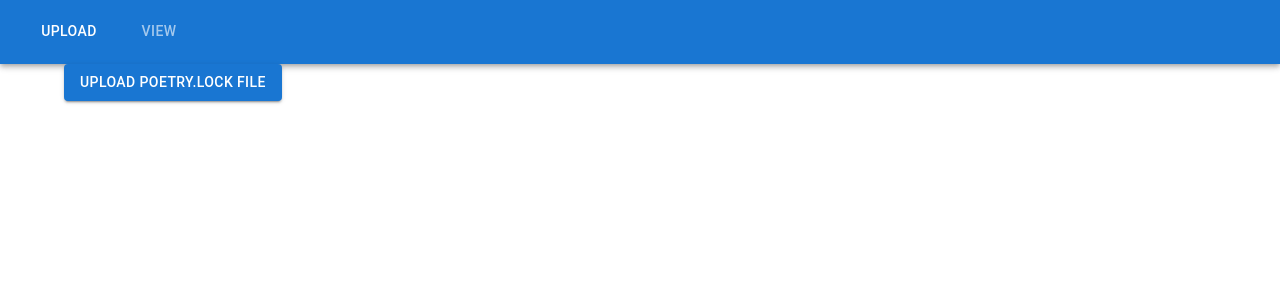
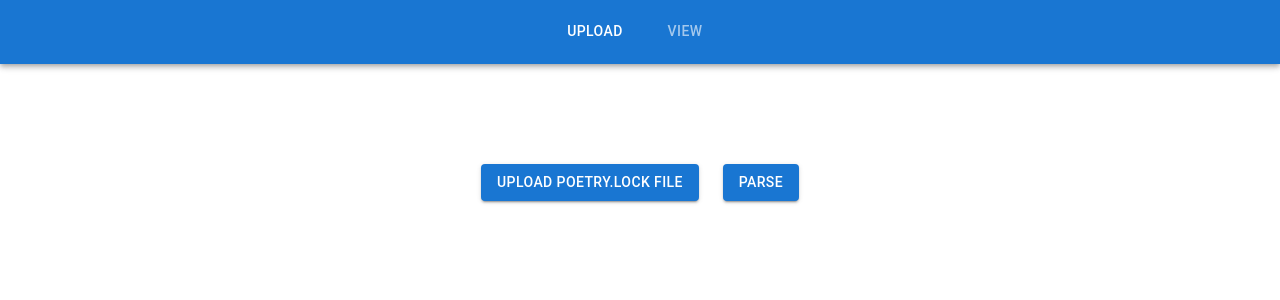
Before and after one commit to Cho-ui/Poetry-Lock-Parser, a React (Create React App) app: page / in a window 1280 px wide. Shown: the top 300 px of the page. Built offline with nearby package versions, Linux system fonts and the light colour scheme.

Commit message:
Initial basic layout

```diff
--- a/src/App.tsx
+++ b/src/App.tsx
@@ -7,7 +7,6 @@
 import Container from '@mui/material/Container'
 import Upload from './components/Upload';
 import View from './components/View';
-//import './App.css';
 import { BrowserRouter as Router, Routes, Route, Link } from "react-router-dom";
 
 function App() {
@@ -22,7 +21,7 @@
       <Router>
         <Box sx={{ flexGrow: 1 }}>
           <AppBar position="static">
-            <Toolbar>
+            <Toolbar sx={{justifyContent: "center"}}>
               <Tabs
                 value={tabValue}
                 onChange={handleChange}
--- a/src/components/Upload.tsx
+++ b/src/components/Upload.tsx
@@ -1,19 +1,26 @@
 import React from "react";
 import { styled } from '@mui/material/styles';
 import Button from '@mui/material/Button';
-
+import Stack from '@mui/material/Stack';
 
 const Input = styled('input')({
     display: 'none',
 });
 
 export default function Upload() {
-    return(
+    return (
+        <div style={{ display: "flex", justifyContent: "center", alignItems: "center", marginTop: 100 }}>
             <label htmlFor="contained-button-file">
                 <Input accept=".lock" id="contained-button-file" multiple type="file" />
+                <Stack direction="row" spacing={3}>
                     <Button variant="contained" component="span">
                         Upload Poetry.lock file
                     </Button>
+                    <Button variant="contained">
+                        Parse
+                    </Button>
+                </Stack>
             </label>
+        </div>
     )
 }
--- a/src/components/View.tsx
+++ b/src/components/View.tsx
@@ -1,7 +1,12 @@
 import React from "react";
 
 export default function View() {
-    return(
-        <div>This is View</div>
+    return (
+        <div style={{
+            display: "flex", justifyContent: "center",
+            alignItems: "center", marginTop: 100
+        }}>
+            This is View
+        </div>
     )
 }
```
Lines whose indentation alone changed are shown as unchanged.
